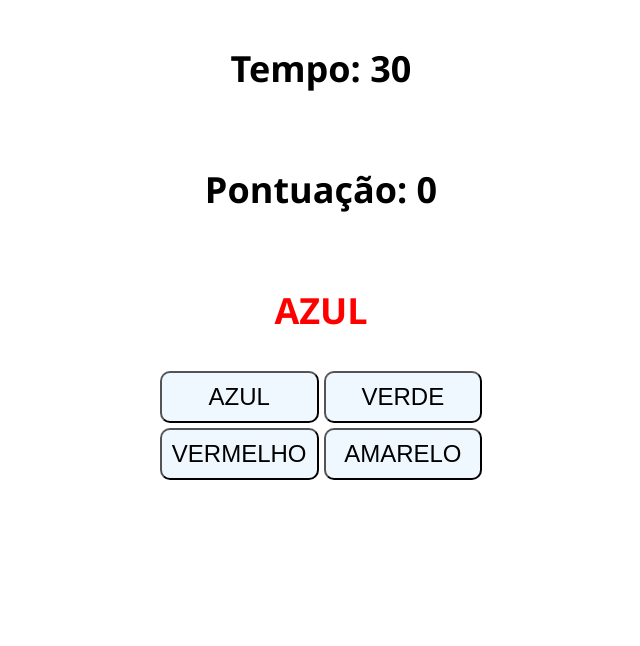
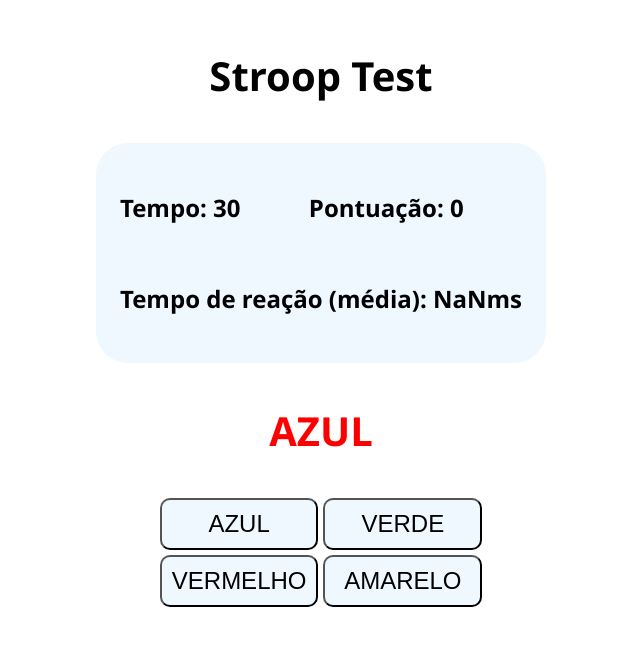
Before and after one commit to leandroxelor00/MindGames, a React app in the folder frontend/: page / in a window 1280 px wide. Shown: the top 646 px of the page, without its empty margins (319-959 px from the left). Built offline with nearby package versions, Linux system fonts and the light colour scheme; the HTML template or start-up script is replaced by a standard one.

Commit message:
feat: Stroop Test game finalized

```diff
--- a/frontend/src/games/stroop-test/StroopTest.jsx
+++ b/frontend/src/games/stroop-test/StroopTest.jsx
@@ -1,21 +1,82 @@
 import { useEffect, useState } from "react";
 import { UseStroopTest } from "./useStroopTest";
-import "./StroopTest.module.css";
+import styles from "./StroopTest.module.css";
 
 export function StroopTest() {
-  const { timer, score, startTimer, currentWord, currentColor, changeWord, isColorBlue,isColorGreen,isColorRed,isColorYellow } = UseStroopTest();
+  const {
+    timer,
+    score,
+    startTimer,
+    currentWord,
+    currentColor,
+    changeWord,
+    colorCorrect,
+    avgReactionTime,
+  } = UseStroopTest();
 
   return (
-    <div style={{display: "flex", justifyContent: "center", flexDirection: "column", alignItems: "center"}}>
-      <p>Tempo: {timer}</p>
-      <p>Pontuação: {score}</p>
-      <p style={{color: currentColor}}>{currentWord} </p>
+    <div
+      style={{
+        display: "flex",
+        justifyContent: "center",
+        flexDirection: "column",
+        alignItems: "center",
+      }}
+    >
+      <p>Stroop Test</p>
+      <div className={styles.infoContainer}>
+        <p>Tempo: {timer}</p>
+        <p>Pontuação: {score}</p>
+        <p className={styles.reactionTime}>
+          Tempo de reação (média): {avgReactionTime}ms
+        </p>
+      </div>
+      <p style={{ color: currentColor }}>{currentWord} </p>
 
-      <div id="btn-container" style={{display: "grid", gridTemplateColumns: "1fr 1fr", gap: 5}}>
-      <button className="btncolor" onClick={()=> {isColorBlue();changeWord();startTimer()}}>AZUL</button>
-      <button className="btncolor" onClick={()=> {isColorGreen();changeWord();startTimer()}}>VERDE</button>
-      <button className="btncolor" onClick={()=> {isColorRed();changeWord();startTimer()}}>VERMELHO</button>
-      <button className="btncolor" onClick={()=> {isColorYellow();changeWord();startTimer()}}>AMARELO</button>
+      <div
+        id="btn-container"
+        style={{ display: "grid", gridTemplateColumns: "1fr 1fr", gap: 5 }}
+      >
+        <button
+          className="btncolor"
+          onClick={() => {
+            colorCorrect("AZUL");
+            changeWord();
+            startTimer();
+          }}
+        >
+          AZUL
+        </button>
+        <button
+          className="btncolor"
+          onClick={() => {
+            colorCorrect("VERDE");
+            changeWord();
+            startTimer();
+          }}
+        >
+          VERDE
+        </button>
+        <button
+          className="btncolor"
+          onClick={() => {
+            colorCorrect("VERMELHO");
+            changeWord();
+            startTimer();
+          }}
+        >
+          VERMELHO
+        </button>
+        <button
+          className="btncolor"
+          onClick={() => {
+            colorCorrect("AMARELO");
+            changeWord();
+            startTimer();
+          }}
+        >
+          AMARELO
+        </button>
       </div>
     </div>
   );
--- a/frontend/src/games/stroop-test/StroopTest.module.css
+++ b/frontend/src/games/stroop-test/StroopTest.module.css
@@ -2,8 +2,24 @@ main {
   font-family: "Segoe UI", Tahoma, Geneva, Verdana, sans-serif;
   display: flex;
   justify-content: center;
-  font-size: 36px;
+  font-size: 40px;
   font-weight: bolder;
+}
+
+.infoContainer {
+  display: grid;
+  grid-template-columns: (2, auto);
+  font-size: 24px;
+  gap: 10px;
+  background-color: aliceblue;
+  padding: 24px;
+  border-radius: 32px;
+
+  justify-self: center;
+}
+
+.reactionTime {
+  grid-column: span 2;
 }
 
 button {
--- a/frontend/src/games/stroop-test/useStroopTest.js
+++ b/frontend/src/games/stroop-test/useStroopTest.js
@@ -1,4 +1,5 @@
-import { use, useEffect, useState } from "react";
+// @ts-nocheck
+import { useRef, useEffect, useState } from "react";
 
 export function UseStroopTest() {
   const [score, setScore] = useState(0);
@@ -7,15 +8,19 @@ export function UseStroopTest() {
   const [gameOver, setGameOver] = useState(false);
 
   const words = ["AZUL", "AMARELO", "VERMELHO", "VERDE"];
-  const colors = ["#FF0000", "#00FF00", "#0000FF", "#FFFF00"];
+  const colors = ["#FF0000", "#00FF00", "#0000FF", "#EBE134"];
 
   const [currentWord, setCurrentWord] = useState(words[0]);
   const [currentColor, setCurrentColor] = useState(colors[0]);
+
+  const [reactionTimes, setReactionTimes] = useState([]);
+  const startTime = useRef(performance.now());
 
   useEffect(() => {
     if (timer === 0) {
       setGameOver(true);
       setIsTimerOn(false);
+      setTimer(0);
 
       alert("O jogo acabou!");
       alert(`Pontuação: ${score}`);
@@ -46,42 +51,42 @@ export function UseStroopTest() {
   }
 
   function changeWord() {
+    startTime.current = performance.now();
     setCurrentWord(words[Math.floor(Math.random() * words.length)]);
 
     if (currentWord === "VERMELHO") {
       removeColor("#FF0000");
     }
     if (currentWord === "VERDE") {
-      removeColor("#00FF00F");
+      removeColor("#00FF00");
     }
     if (currentWord === "AZUL") {
       removeColor("#0000FF");
     }
     if (currentWord === "AMARELO") {
-      removeColor("#FFFF00");
+      removeColor("#EBE134");
     }
   }
 
-  function isColorBlue() {
-    if (currentWord === "AZUL") {
+  function colorCorrect(color) {
+    const timeSpend = performance.now() - startTime.current;
+    setReactionTimes((reactionTimes) => [...reactionTimes, timeSpend]);
+    if (gameOver) {
+      return;
+    }
+
+    if (currentWord === color) {
       setScore((score) => score + 1);
     }
   }
-  function isColorGreen() {
-    if (currentWord === "VERDE") {
-      setScore((score) => score + 1);
-    }
-  }
-  function isColorRed() {
-    if (currentWord === "VERMELHO") {
-      setScore((score) => score + 1);
-    }
-  }
-  function isColorYellow() {
-    if (currentWord === "AMARELO") {
-      setScore((score) => score + 1);
-    }
-  }
+
+  const sumReactionTime = reactionTimes.reduce(
+    (a, reactionTime) => a + reactionTime,
+    0
+  );
+
+  const avg = sumReactionTime / reactionTimes.length;
+  const avgReactionTime = Number(avg.toFixed(2));
 
   return {
     timer,
@@ -90,9 +95,7 @@ export function UseStroopTest() {
     currentWord,
     currentColor,
     changeWord,
-    isColorBlue,
-    isColorGreen,
-    isColorRed,
-    isColorYellow,
+    colorCorrect,
+    avgReactionTime,
   };
 }
```
